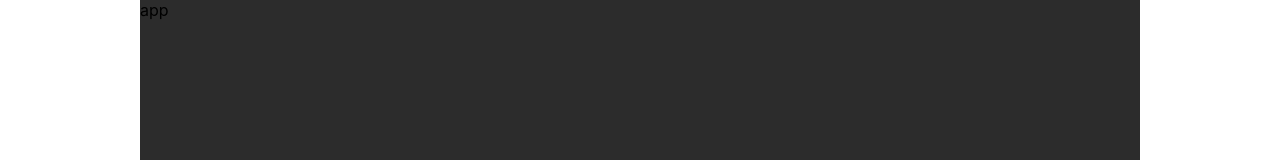
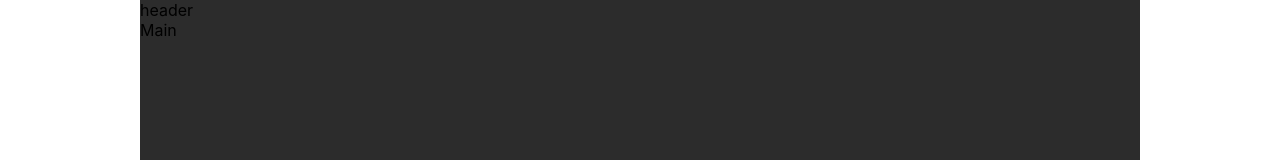
Before and after one commit to DmitriiMiasnikov/chat_ts, a React (Create React App) app: page /main in a window 1280 px wide. Shown: the top 160 px of the page. Built offline with nearby package versions, Linux system fonts and the light colour scheme.

Commit message:
create template for components

```diff
--- a/src/App.tsx
+++ b/src/App.tsx
@@ -1,10 +1,21 @@
 import React from 'react';
+import { Redirect, Route, Switch } from 'react-router';
 import styles from './App.module.scss';
+import Header from './components/Header/Header';
+import Main from './components/Main/Main';
 
 const App = () => {
   return (
     <div className={styles.app}>
-      app
+      <div className={styles.header}>
+        <Header />
+      </div>
+      <div className={styles.content}>
+        <Switch>
+          <Redirect exact from={'/'} to={'/main'} />
+          <Route path={'/main'} render={() => <Main />} />
+        </Switch>
+      </div>
     </div>
   );
 }
--- /dev/null
+++ b/src/components/Header/Header.tsx
@@ -0,0 +1,20 @@
+import React from 'react';
+import { connect } from 'react-redux';
+import { HeaderDom } from './HeaderDom';
+
+type Props = {
+
+}
+
+const Header = (props: Props) => {
+  return (
+    <HeaderDom />
+  )
+}
+
+const mapStatesToProps = (state: any) => {
+  return {
+
+  }
+}
+export default connect(mapStatesToProps, {})(Header)
--- /dev/null
+++ b/src/components/Header/HeaderDom.tsx
@@ -0,0 +1,10 @@
+import React from 'react';
+import styles from './Header.module.scss';
+
+export const HeaderDom = () => {
+  return (
+    <div className={styles.wrapper}>
+      header
+    </div>
+  )
+}
--- /dev/null
+++ b/src/components/Main/Main.tsx
@@ -0,0 +1,20 @@
+import React from 'react';
+import { connect } from 'react-redux';
+import { MainDom } from './MainDom';
+
+type Props = {
+
+}
+
+const Main = (props: Props) => {
+  return (
+    <MainDom />
+  )
+}
+
+const mapStatesToProps = (state: any) => {
+  return {
+
+  }
+}
+export default connect(mapStatesToProps, {})(Main)
--- /dev/null
+++ b/src/components/Main/MainDom.tsx
@@ -0,0 +1,10 @@
+import React from 'react';
+import styles from './Main.module.scss';
+
+export const MainDom = () => {
+  return (
+    <div className={styles.wrapper}>
+      Main
+    </div>
+  )
+}
```
Also changed, not shown: src/components/Header/Header.module.scss (added), src/components/Main/Main.module.scss (added).
